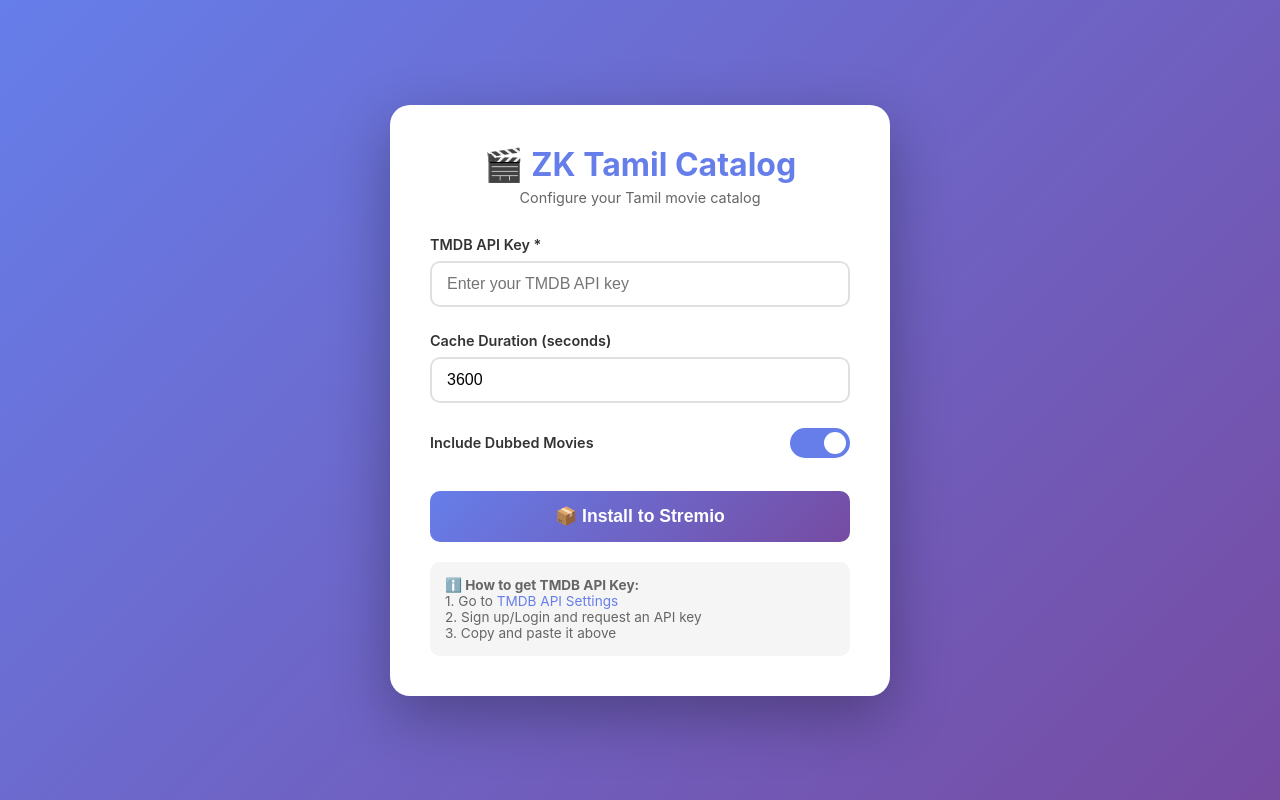
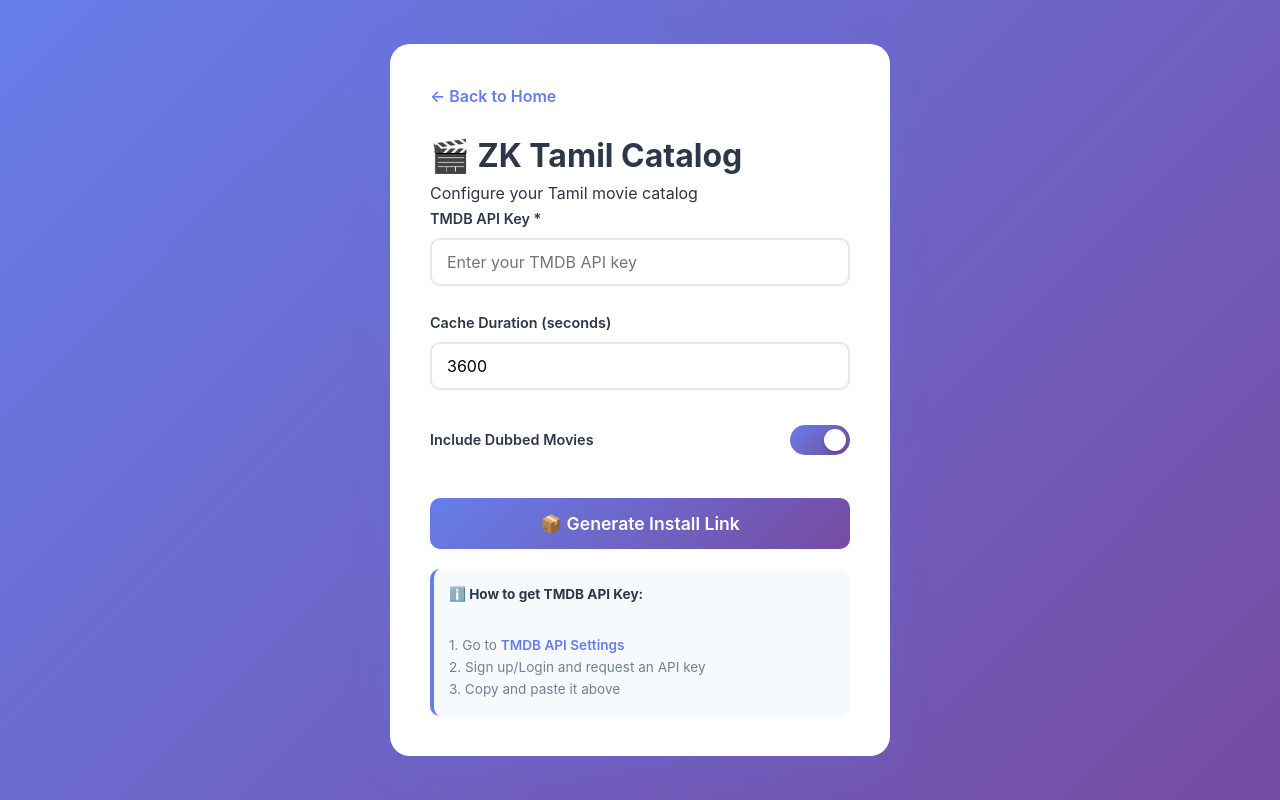
Before and after one commit to zindha/zk-tamil-catalog, a website: page public/configure.html in a window 1280 px wide. Drawn offline with Linux system fonts and the light colour scheme.

Commit message:
Refactor configure.html for improved styling and functionality

```diff
--- a/public/configure.html
+++ b/public/configure.html
@@ -4,165 +4,98 @@
   <meta charset="UTF-8">
   <meta name="viewport" content="width=device-width, initial-scale=1.0">
   <title>ZK Tamil Catalog - Configuration</title>
+  <link rel="stylesheet" href="/style.css">
   <style>
-    * {
-      margin: 0;
-      padding: 0;
-      box-sizing: border-box;
-    }
-
     body {
-      font-family: -apple-system, BlinkMacSystemFont, 'Segoe UI', Roboto, Oxygen, Ubuntu, Cantarell, sans-serif;
-      background: linear-gradient(135deg, #667eea 0%, #764ba2 100%);
-      min-height: 100vh;
       display: flex;
       justify-content: center;
       align-items: center;
+      min-height: 100vh;
       padding: 20px;
     }
 
-    .container {
-      background: white;
-      border-radius: 20px;
-      box-shadow: 0 20px 60px rgba(0,0,0,0.3);
-      max-width: 500px;
-      width: 100%;
-      padding: 40px;
+    .success-section {
+      display: none;
+      margin-top: 20px;
+      padding: 20px;
+      background: #f0fdf4;
+      border: 2px solid #86efac;
+      border-radius: 10px;
     }
 
-    .logo {
-      text-align: center;
-      margin-bottom: 30px;
+    .success-section.show {
+      display: block;
     }
 
-    .logo h1 {
-      color: #667eea;
-      font-size: 2rem;
-      margin-bottom: 5px;
+    .manifest-url {
+      background: white;
+      padding: 12px;
+      border-radius: 8px;
+      word-break: break-all;
+      font-size: 0.85rem;
+      font-family: monospace;
+      margin: 10px 0;
+      border: 1px solid #d1d5db;
     }
 
-    .logo p {
-      color: #666;
-      font-size: 0.9rem;
+    .button-group {
+      display: flex;
+      gap: 10px;
+      margin-top: 15px;
     }
 
-    .form-group {
-      margin-bottom: 25px;
+    .copy-btn, .open-btn {
+      flex: 1;
+      padding: 12px;
+      border: none;
+      border-radius: 8px;
+      font-weight: 600;
+      cursor: pointer;
+      transition: all 0.3s;
+      font-size: 0.95rem;
     }
 
-    label {
-      display: block;
-      margin-bottom: 8px;
-      color: #333;
-      font-weight: 600;
-      font-size: 0.9rem;
+    .copy-btn {
+      background: #667eea;
+      color: white;
     }
 
-    input[type="text"],
-    input[type="number"] {
-      width: 100%;
-      padding: 12px 15px;
-      border: 2px solid #e0e0e0;
-      border-radius: 10px;
-      font-size: 1rem;
-      transition: border-color 0.3s;
+    .copy-btn:hover {
+      background: #5568d3;
+      transform: translateY(-2px);
     }
 
-    input[type="text"]:focus,
-    input[type="number"]:focus {
-      outline: none;
-      border-color: #667eea;
+    .copy-btn.copied {
+      background: #10b981;
     }
 
-    .toggle-group {
-      display: flex;
-      align-items: center;
-      justify-content: space-between;
+    .open-btn {
+      background: #764ba2;
+      color: white;
     }
 
-    .toggle-switch {
-      position: relative;
-      width: 60px;
-      height: 30px;
+    .open-btn:hover {
+      background: #653a8a;
+      transform: translateY(-2px);
     }
 
-    .toggle-switch input {
-      opacity: 0;
-      width: 0;
-      height: 0;
+    .back-link {
+      display: inline-block;
+      margin-bottom: 20px;
+      color: #667eea;
+      text-decoration: none;
+      font-weight: 600;
     }
 
-    .slider {
-      position: absolute;
-      cursor: pointer;
-      top: 0;
-      left: 0;
-      right: 0;
-      bottom: 0;
-      background-color: #ccc;
-      transition: 0.4s;
-      border-radius: 30px;
-    }
-
-    .slider:before {
-      position: absolute;
-      content: "";
-      height: 22px;
-      width: 22px;
-      left: 4px;
-      bottom: 4px;
-      background-color: white;
-      transition: 0.4s;
-      border-radius: 50%;
-    }
-
-    input:checked + .slider {
-      background-color: #667eea;
-    }
-
-    input:checked + .slider:before {
-      transform: translateX(30px);
-    }
-
-    .install-btn {
-      width: 100%;
-      padding: 15px;
-      background: linear-gradient(135deg, #667eea 0%, #764ba2 100%);
-      color: white;
-      border: none;
-      border-radius: 10px;
-      font-size: 1.1rem;
-      font-weight: 600;
-      cursor: pointer;
-      transition: transform 0.2s, box-shadow 0.2s;
-    }
-
-    .install-btn:hover {
-      transform: translateY(-2px);
-      box-shadow: 0 10px 20px rgba(102, 126, 234, 0.3);
-    }
-
-    .install-btn:active {
-      transform: translateY(0);
-    }
-
-    .info {
-      margin-top: 20px;
-      padding: 15px;
-      background: #f5f5f5;
-      border-radius: 10px;
-      font-size: 0.85rem;
-      color: #666;
-    }
-
-    .info a {
-      color: #667eea;
-      text-decoration: none;
+    .back-link:hover {
+      text-decoration: underline;
     }
   </style>
 </head>
 <body>
   <div class="container">
+    <a href="/" class="back-link">← Back to Home</a>
+
     <div class="logo">
       <h1>🎬 ZK Tamil Catalog</h1>
       <p>Configure your Tamil movie catalog</p>
@@ -190,9 +123,24 @@
       </div>
 
       <button type="submit" class="install-btn">
-        📦 Install to Stremio
+        📦 Generate Install Link
       </button>
     </form>
+
+    <div id="successSection" class="success-section">
+      <strong>✅ Configuration Ready!</strong>
+      <p style="margin: 10px 0; color: #059669;">Your addon manifest URL:</p>
+      <div class="manifest-url" id="manifestUrl"></div>
+
+      <div class="button-group">
+        <button class="copy-btn" id="copyBtn">
+          📋 Copy Link
+        </button>
+        <button class="open-btn" id="openBtn">
+          🚀 Install to Stremio
+        </button>
+      </div>
+    </div>
 
     <div class="info">
       <strong>ℹ️ How to get TMDB API Key:</strong><br>
@@ -203,6 +151,8 @@
   </div>
 
   <script>
+    let manifestUrl = '';
+
     document.getElementById('configForm').addEventListener('submit', function(e) {
       e.preventDefault();
 
@@ -214,9 +164,44 @@
 
       const encodedConfig = btoa(JSON.stringify(config));
       const workerUrl = window.location.origin;
-      const manifestUrl = `${workerUrl}/${encodedConfig}/manifest.json`;
+      manifestUrl = `${workerUrl}/${encodedConfig}/manifest.json`;
 
-      // Open Stremio with the addon
+      // Show success section
+      document.getElementById('successSection').classList.add('show');
+      document.getElementById('manifestUrl').textContent = manifestUrl;
+
+      // Scroll to success section
+      document.getElementById('successSection').scrollIntoView({ behavior: 'smooth' });
+    });
+
+    // Copy to clipboard
+    document.getElementById('copyBtn').addEventListener('click', async function() {
+      try {
+        await navigator.clipboard.writeText(manifestUrl);
+        const btn = this;
+        const originalText = btn.innerHTML;
+        btn.innerHTML = '✓ Copied!';
+        btn.classList.add('copied');
+
+        setTimeout(() => {
+          btn.innerHTML = originalText;
+          btn.classList.remove('copied');
+        }, 2000);
+      } catch (err) {
+        // Fallback for older browsers
+        const textArea = document.createElement('textarea');
+        textArea.value = manifestUrl;
+        document.body.appendChild(textArea);
+        textArea.select();
+        document.execCommand('copy');
+        document.body.removeChild(textArea);
+
+        alert('Link copied to clipboard!');
+      }
+    });
+
+    // Open in Stremio
+    document.getElementById('openBtn').addEventListener('click', function() {
       window.location.href = `stremio://${manifestUrl.replace('https://', '')}`;
     });
   </script>
```
